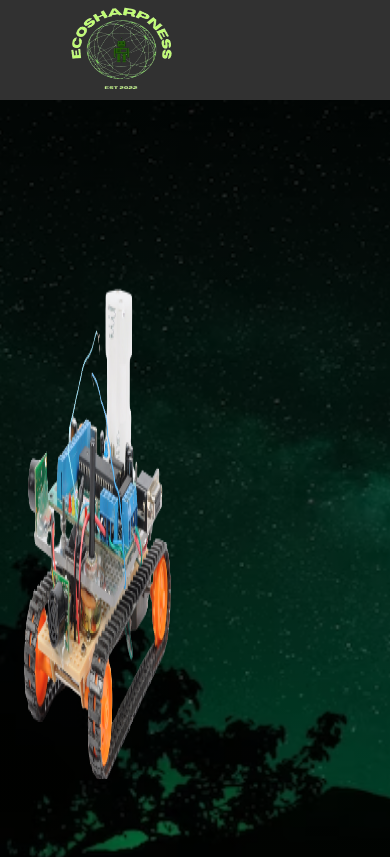
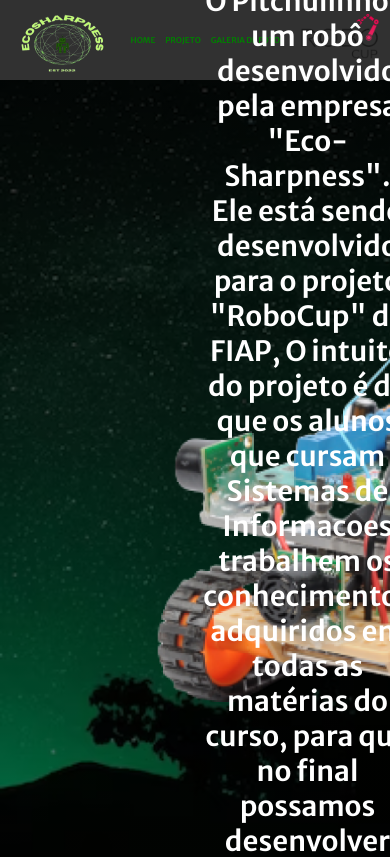
Before and after one commit to giovannibraaga/robocupfiap, a plain HTML site: page index.html in a window 390 px wide. Shown: the top 857 px of the page. Drawn offline with Linux system fonts and the light colour scheme.

Commit message:
tentando deixar mais responsivo

```diff
--- a/css/styles.css
+++ b/css/styles.css
@@ -22,6 +22,14 @@
 }
 /* fim scrollbar */
 
+/* media query */
+@media screen and (max-width: 465px) {
+    .header-menu ul {
+        font-size: 8px;
+    }
+}
+/* fim media query */
+
 html {
     scroll-behavior: smooth;
 }
@@ -29,7 +37,8 @@ html {
 a {
     color: #008000;
 
-    font-weight: bold;
+    font-weight: 900;
+
     text-decoration: none;
 }
 
@@ -42,42 +51,42 @@ ul, ol {
     list-style: none;
 }
 
+.header-container {
+    height: 80px;
+}
+
 .header-page {
     background-color: #313131;
 
-    text-align: center;
-
     width: 100%;
-    height: 100px;
+    height: 80px;
 
     display: flex;
     align-items: center;
     justify-content: space-between;
-    flex: 1;
-
-    padding: 0 20px;
 }
 
 .logo-fiap {
-    margin-right: 3vmax;
+    width: 100px;
+
+    padding: 10px;
+
+    justify-content: flex-end;
 }
 
 .eco-sharpness {
-    margin-left: 3vmax;
+    width: 125px;
+    height: 100px;
 
-    width: 153px;
-    height: 130px;
+    padding-top: 10px;
+
+    justify-content: left;
 }
 
 .header-menu ul {
-    margin-left: 55vmax;
-
     display: flex;
-    gap: 20px;
-
-    font-weight: 900;
-
-    text-align: center;
+    justify-content: flex-end;
+    gap: 10px;
 }
 
 .container {
@@ -85,27 +94,24 @@ ul, ol {
 
     width: 100%;
     height: 100vh;
+    max-height: 100%;
 
     background-repeat: no-repeat;
     background-size: cover;
-    background-position: 50%;
 
     display: flex;
-    flex-direction: column;
-    align-items: flex-start;
-    justify-content: center;
+    align-items: center;
+    justify-content: space-between;
+
 }
 
 .container img {
-    width: 62.6vw;
     height: 60.9vh;
-
-    margin-left: -3.5vw;
 }
 
 .container p {
-    width: 34.3vw;
-    height: 51.7vh;
+    max-height: 51.7vmax;
+    max-width: 34.3vw;
 
     color: white;
 
@@ -114,8 +120,12 @@ ul, ol {
     text-align: center;
     position: absolute;
 
-    margin-left: 54.1vmax;
-    margin-top: 13.5vh;
+    margin-left: 52.1vw;
+    margin-top: 10vh;
+
+    display: flex;
+    align-items: center;
+    justify-content: space-between;
 }
 
 .sobre {
@@ -138,6 +148,9 @@ ul, ol {
     width: 100%;
     min-height: 100vh;
 
+    padding-top: 20px;
+    padding-bottom: 20px;
+
     display: flex;
     align-items: center;
     justify-content: space-evenly;
@@ -147,20 +160,20 @@ ul, ol {
 .cards {
     background-color: #313131;
 
-    width: 28%;
+    width: 35%;
     padding: 20px;
 
     font-weight: 800;
-    font-size: 18px;
+    font-size: 1.125rem;
     text-align: center;
 
     display: flex;
     flex-direction: column;
     align-items: center;
-    justify-content: center;
+    justify-content: space-between;
 
     box-shadow: .5px .5px 30px #004d00;
-    border-radius: 25px;
+    border-radius: 30px;
     transition: 1s;
 }
 
@@ -203,6 +216,8 @@ ul, ol {
 
 .bg-img {
    background-image: linear-gradient(rgba(0, 0, 0, 0.8), rgba(0, 0, 0, 0.5)),url(../img/ceu-estrelado.png);
+
+   max-width: 100%;
 }
 
 .bg-grey {
--- a/index.html
+++ b/index.html
@@ -23,7 +23,7 @@
 
 <body>
 
-   <div class="projeto" id="projeto">
+    <div class="header-container">
         <header class="header-page" id="home">
             <a href="#projeto"><img class="eco-sharpness" src="./img/logo-ecosharpness.png" alt="Logo da empresa 'Eco Sharpness' "></a>
             <nav class="header-menu">
@@ -35,7 +35,7 @@
             </nav>
             <a href="https://www.fiap.com.br/2017/10/23/robocup-3/" target="_blank"><img class="logo-fiap" src="./img/robocup_logo 1.png" alt="Logo evento 'Robo Cup' organizado pela FIAP"></a>
         </header>
-
+    </div>
     <div class="container bg-img" id="container-01">
         <img src="./img/imagem-robo.png" alt="robo ilustrativo">
 
@@ -55,7 +55,7 @@
 
             <h3>Protótipo do robô</h3>
             <p>
-                Aqui podemos ver o projeto de como nosso robô sera confeccionado.
+                Aqui podemos ver o projeto de como nosso robô será confeccionado.
             </p>
         </div>
 
@@ -75,6 +75,5 @@
 
         <p>Desenvolvimento <span>EcoSharpness</span></p>
     </footer>
-    </div>
 </body>
 </html>
```
Lines whose indentation alone changed are shown as unchanged.
